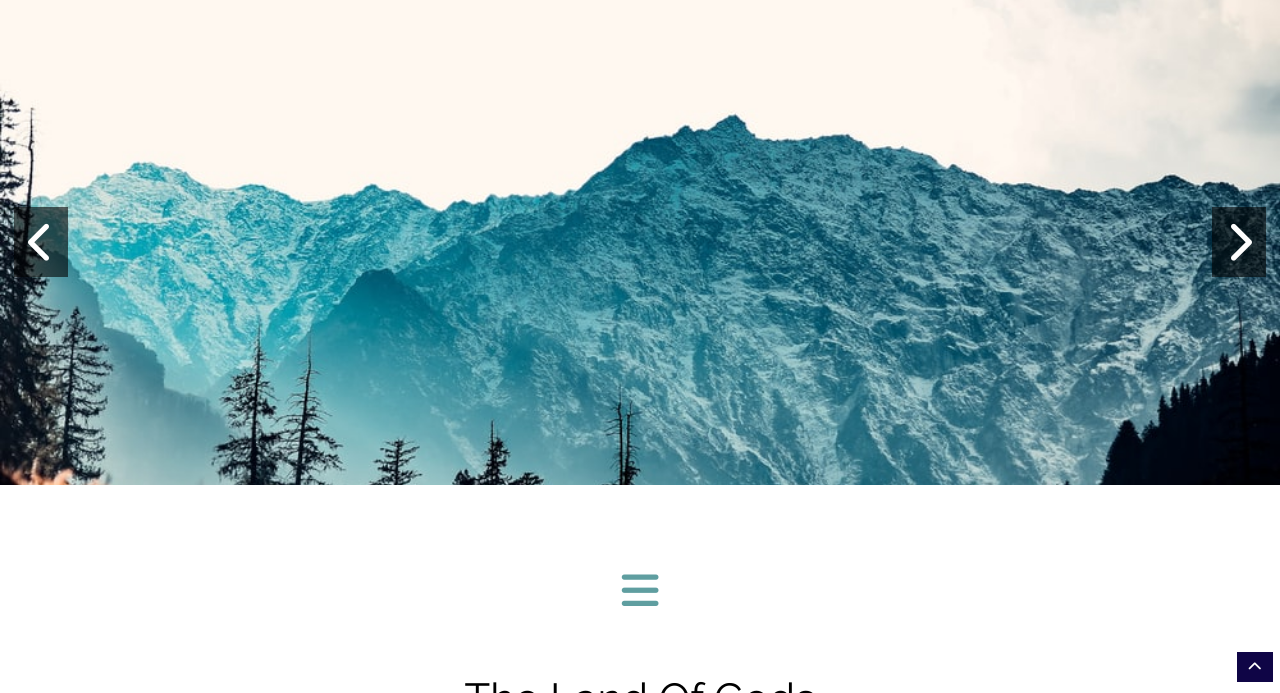
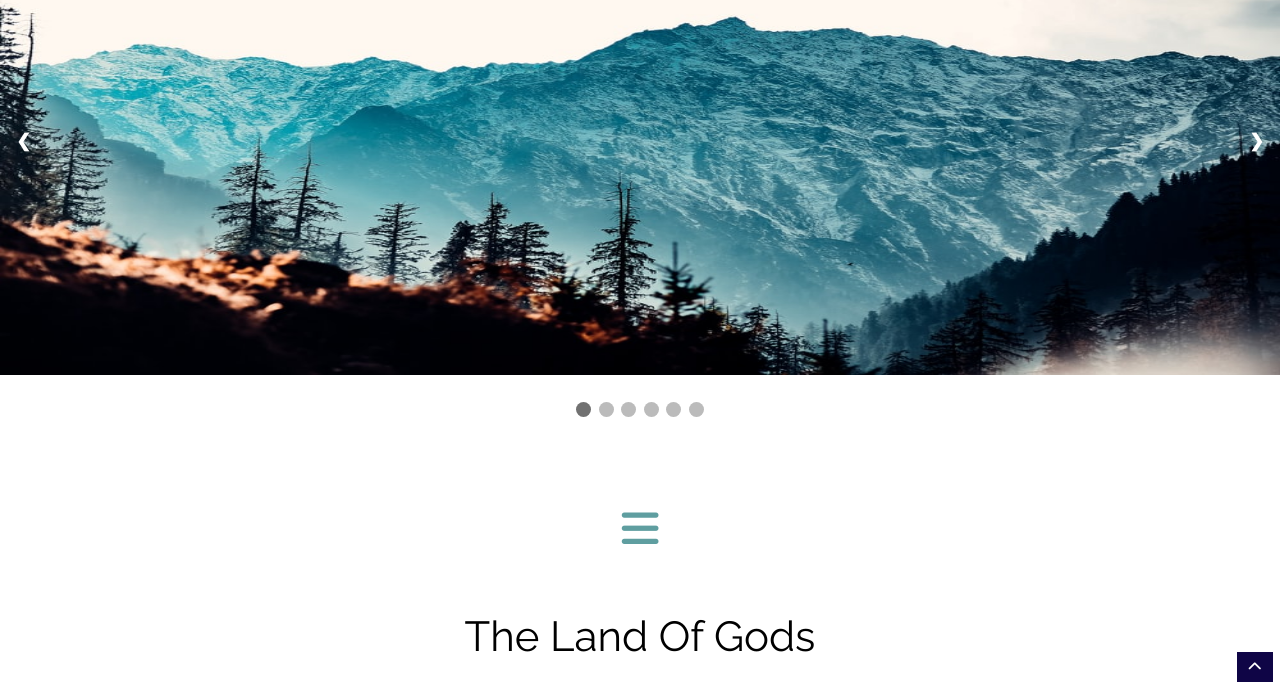
Before and after one commit to PujaGKundu/HimachalTourism, a plain HTML site: page index.html in a window 1280 px wide. Shown: the part 115-808 px from the top of the page. Drawn offline with Linux system fonts and the light colour scheme.

Commit message:
Refactor code

```diff
--- a/assets/stylesheet/style.css
+++ b/assets/stylesheet/style.css
@@ -221,28 +221,66 @@ a{
 }
 /* main  */
 
-.home-background-image{
-	background-image: url(../media/Home/pic01.jpg);
-	background-size: cover;
-	width: 100%;
-    background-size: cover;
-    position: relative;
-    padding: 3rem 0;
-    height: 600px;
+.mySlides {display: none}
+.img {vertical-align: middle;}
+/* Slideshow container */
+.slideshow-container {
+  max-width: 1330px;
+  position: relative;
+  margin: auto;
 }
-.home-background-image-first{
-  position: relative;
-  top: 20rem;
-	align-items: center;
-
+/* Next & previous buttons */
+.prev, .next {
+  cursor: pointer;
+  position: absolute;
+  top: 50%;
+  width: auto;
+  padding: 16px;
+  margin-top: -22px;
+  color: white;
+  font-weight: bold;
+  font-size: 18px;
+  transition: 0.6s ease;
+  border-radius: 0 3px 3px 0;
+  user-select: none;
 }
-.home-background-image-first i{
-	background-color: var(--Light);
-	font-size: 3rem;
-	color: #ffff;
-	padding: 1rem;
-	margin:0 1rem ;
-	background:linear-gradient(rgba(0,0,0,0.6), rgba(0,0,0,0.6));
+/* Position the "next button" to the right */
+.next {
+  right: 0;
+  border-radius: 3px 0 0 3px;
+}
+/* On hover, add a black background color with a little bit see-through */
+.prev:hover, .next:hover {
+  background-color: rgba(0,0,0,0.8);
+}
+/* The dots/bullets/indicators */
+.dot {
+  cursor: pointer;
+  height: 15px;
+  width: 15px;
+  margin: 0 2px;
+  background-color: #bbb;
+  border-radius: 50%;
+  display: inline-block;
+  transition: background-color 0.6s ease;
+}
+.active, .dot:hover {
+  background-color: #717171;
+}
+/* Fading animation */
+.fade {
+  -webkit-animation-name: fade;
+  -webkit-animation-duration: 1.5s;
+  animation-name: fade;
+  animation-duration: 1.5s;
+}
+@-webkit-keyframes fade {
+  from {opacity: .4}
+  to {opacity: 1}
+}
+@keyframes fade {
+  from {opacity: .4}
+  to {opacity: 1}
 }
 /* destination */
 .image-container {
--- a/index.html
+++ b/index.html
@@ -47,14 +47,77 @@
     </nav>
     </header>
     <main>
+        <section>
+            <div class="slideshow-container">
 
-       <section class=" home-background-image " >
-           <div class="  flex between-space">
-               <div class=" home-background-image-first"><a href="#top"><i class="fas fa-chevron-left"></i></a> </div>
-               <div class=" home-background-image-first"><a href="#top"><i class="fas fa-chevron-right"></i></a> </div>
+                <div class="mySlides fade">
+                  <img src="assets/media/Home/pic01.jpg" style="width:100%; height:35rem">
+                </div>
+
+                <div class="mySlides fade">
+                  <img src="assets/media/About/about03.jpg" style="width:100%; height:35rem">
+                </div>
+
+                <div class="mySlides fade">
+                  <img src="assets/media/About/about02.jpg" style="width:100%; height:35rem">
+                </div>
+
+                <div class="mySlides fade">
+                  <img src="assets/media/Home/download.jpg" style="width:100%; height:35rem">
+                </div>
+
+                <div class="mySlides fade">
+                  <img src="assets/media/About/about01.jpg" style="width:100%; height:35rem">
+                </div>
+
+                <div class="mySlides fade">
+                  <img src="assets/media/Home/pic03.jpg" style="width:100%; height:35rem">
+                </div>
+
+                <a class="prev" onclick="plusSlides(-1)">&#10094;</a>
+                <a class="next" onclick="plusSlides(1)">&#10095;</a>
+
             </div>
+                <br>
 
-       </section>
+                <div style="text-align:center">
+                  <span class="dot" onclick="currentSlide(1)"></span>
+                  <span class="dot" onclick="currentSlide(2)"></span>
+                  <span class="dot" onclick="currentSlide(3)"></span>
+                  <span class="dot" onclick="currentSlide(4)"></span>
+                  <span class="dot" onclick="currentSlide(5)"></span>
+                  <span class="dot" onclick="currentSlide(6)"></span>
+                </div>
+
+                <script>
+                var slideIndex = 1;
+                showSlides(slideIndex);
+
+                function plusSlides(n) {
+                  showSlides(slideIndex += n);
+                }
+
+                function currentSlide(n) {
+                  showSlides(slideIndex = n);
+                }
+
+                function showSlides(n) {
+                  var i;
+                  var slides = document.getElementsByClassName("mySlides");
+                  var dots = document.getElementsByClassName("dot");
+                  if (n > slides.length) {slideIndex = 1}
+                  if (n < 1) {slideIndex = slides.length}
+                  for (i = 0; i < slides.length; i++) {
+                      slides[i].style.display = "none";
+                  }
+                  for (i = 0; i < dots.length; i++) {
+                      dots[i].className = dots[i].className.replace(" active", "");
+                  }
+                  slides[slideIndex-1].style.display = "block";
+                  dots[slideIndex-1].className += " active";
+                }
+                </script>
+        </sectio>
        <!-- Accomodation -->
        <section class="container-2 ">
            <div class="center  three-bars">
```
